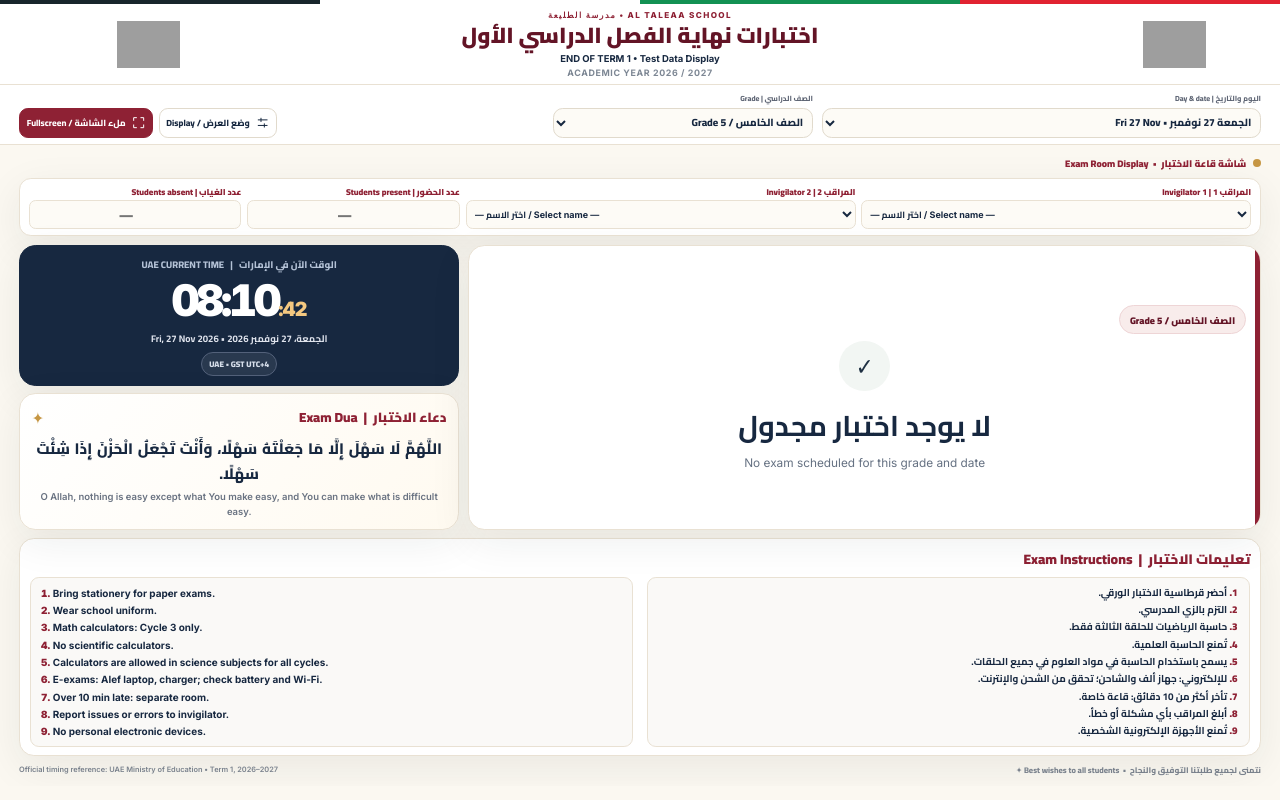
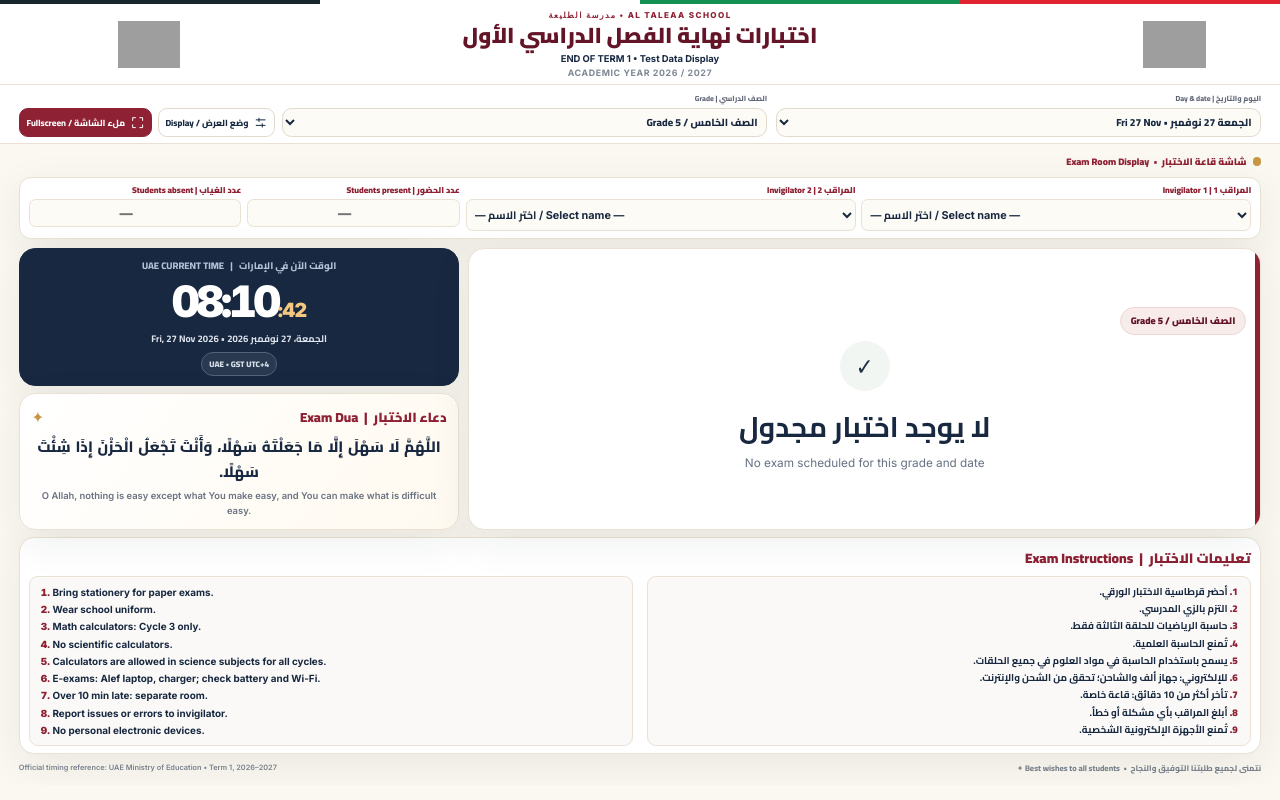
Before and after one commit to Saraans9/ExamDisplay, a plain HTML site: page index.html in a window 1280 px wide. Drawn offline with Linux system fonts and the light colour scheme; grey boxes are pictures that could not be loaded.

Commit message:
Add files via upload

```diff
--- a/index.html
+++ b/index.html
@@ -125,6 +125,18 @@ main{padding-top:22px;padding-bottom:28px}.topline{display:flex;justify-content:
 @media(max-width:420px){.room-details{padding:8px;gap:7px}.room-field label{font-size:10px}.room-field select{font-size:11px}}
 @media print{.room-field select,.room-field input{display:none!important}.room-value{display:block}.room-details{box-shadow:none;break-inside:avoid}}
 
+/* Larger staff names and flexible grade selection */
+.room-field:not(.attendance) select{font-size:clamp(14px,1.15vw,20px);height:44px}
+.room-field:not(.attendance) .room-value{font-size:clamp(16px,1.35vw,25px)}
+.filters .field.invisible,.filters .field[hidden]{display:none!important}
+.filters{grid-template-columns:repeat(auto-fit,minmax(min(100%,210px),1fr))}
+@media(max-width:740px){.filters{grid-template-columns:repeat(2,minmax(0,1fr))}.filters .field:first-child{grid-column:1/-1}}
+@media(max-width:420px){.room-field:not(.attendance) select{font-size:13px}}
+.combined-subjects{display:grid;grid-template-columns:repeat(auto-fit,minmax(min(100%,190px),1fr));gap:10px;margin:8px 0 14px}
+.combined-subject{padding:10px 12px;border:1px solid var(--line);border-radius:12px;background:var(--cream)}
+.combined-subject .subject-name{font-size:clamp(24px,2.8vw,52px);margin:3px 0}
+.combined-subject .subject-en{font-size:clamp(14px,1.5vw,26px);margin:0}
+.combined-subject .stream-title{color:var(--wine);font-weight:900;font-size:clamp(12px,1vw,17px)}
 </style></head><body>
 <div id="displayShell"><div class="flag-band" aria-hidden="true"><span></span><span></span><span></span><span></span></div>
 <header class="masthead"><div class="container masthead-row">
@@ -137,6 +149,7 @@ main{padding-top:22px;padding-bottom:28px}.topline{display:flex;justify-content:
 <div class="filters">
 <div class="field"><label for="dateSelect">اليوم والتاريخ | Day &amp; date</label><select id="dateSelect"></select></div>
 <div class="field"><label for="gradeSelect">الصف الدراسي | Grade</label><select id="gradeSelect"></select></div>
+<div class="field" id="senGradeField" hidden><label for="senGradeSelect">الصف المرجعي | SEN reference grade</label><select id="senGradeSelect"><option value="">اختر الصف / Select grade</option></select></div>
 <div class="field" id="streamField"><label for="streamSelect">المسار | Stream</label><select id="streamSelect"><option value="general">العام / General</option><option value="advanced">المتقدم / Advanced</option><option value="applied">التطبيقي / Applied</option></select></div>
 </div><div class="action-set"><button class="action" id="projectorBtn" type="button" title="إخفاء خيارات المعلم"><svg fill="none" viewBox="0 0 24 24" stroke="currentColor" stroke-width="1.8"><path stroke-linecap="round" d="M4 7h16M4 17h16M9 4v6M15 14v6"/></svg><span>وضع العرض / Display</span></button><button class="action primary" id="fullscreenBtn" type="button" title="ملء الشاشة"><svg fill="none" viewBox="0 0 24 24" stroke="currentColor" stroke-width="1.8"><path stroke-linecap="round" stroke-linejoin="round" d="M8 3H3v5m13-5h5v5M3 16v5h5m13-5v5h-5"/></svg><span>ملء الشاشة / Fullscreen</span></button></div>
 </div></section>
@@ -171,29 +184,46 @@ const gradeAr=['','الأول','الثاني','الثالث','الرابع','ا
 const streamNames={general:['المسار العام','General Stream'],advanced:['المسار المتقدم','Advanced Stream'],applied:['المسار التطبيقي','Applied Stream']};
 const dateFmt=(s)=>{const [y,m,d]=s.split('-').map(Number),x=new Date(Date.UTC(y,m-1,d)),w=x.getUTCDay();return {short:`${arDays[w]} ${d} ${arMonths[m-1]} • ${enDays[w]} ${d} ${enMonths[m-1]}`,full:`${arDays[w]}، ${d} ${arMonths[m-1]} ${y}  •  ${enDays[w]}, ${d} ${enMonths[m-1]} ${y}`}};
 const nowGST=()=>{const p=new Intl.DateTimeFormat('en-GB',{timeZone:'Asia/Dubai',year:'numeric',month:'2-digit',day:'2-digit',hour:'2-digit',minute:'2-digit',second:'2-digit',hourCycle:'h23'}).formatToParts(new Date());const obj=Object.fromEntries(p.filter(x=>x.type!=='literal').map(x=>[x.type,x.value]));return {iso:`${obj.year}-${obj.month}-${obj.day}`,h:+obj.hour,m:+obj.minute,s:+obj.second,year:+obj.year,month:+obj.month,day:+obj.day};};
-const selected=()=>({grade:+el('gradeSelect').value,stream:el('streamSelect').value,date:el('dateSelect').value});
-const currentEntry=()=>{const s=selected();return SCHEDULE[`${s.grade}-${s.grade<9?'general':s.stream}`]?.[s.date]||null};
+const combinedStream=['العام والمتقدم','General + Advanced'];
+const selected=()=>{const choice=el('gradeSelect').value,sen=choice==='sen', [base,fixed]=choice.split('-');const grade=sen?Number(el('senGradeSelect').value):Number(base);return {grade,stream:grade<9?'general':(fixed||el('streamSelect').value),date:el('dateSelect').value,sen,choice};};
+const currentEntry=()=>{const s=selected();if(s.stream!=='combined')return SCHEDULE[`${s.grade}-${s.stream}`]?.[s.date]||null;
+ const streams=['general','advanced'];const groups=streams.map(stream=>({stream,entry:SCHEDULE[`${s.grade}-${stream}`]?.[s.date]||null}));const active=groups.filter(g=>g.entry);if(!active.length)return null;
+ // In the supplied timetable both streams have identical phase timings on shared exam days.
+ const first=active[0].entry;const common=active.length===2&&JSON.stringify(active[0].entry)===JSON.stringify(active[1].entry);
+ return {...first,groups,common};};
 const secs=t=>{const [h,m]=t.split(':').map(Number);return h*3600+m*60};
 function relativeSeconds(date,time,now){const day0=Date.UTC(+date.slice(0,4),+date.slice(5,7)-1,+date.slice(8,10));const today=Date.UTC(now.year,now.month-1,now.day);return Math.floor((day0-today)/1000)+secs(time)-(now.h*3600+now.m*60+now.s);}
 const clockStr=n=>{n=Math.max(0,Math.floor(n));return [Math.floor(n/3600),Math.floor(n%3600/60),n%60].map(x=>String(x).padStart(2,'0')).join(':');};
 function populate(){
  [...new Set([...EXAM_DATES,nowGST().iso])].sort().forEach(d=>{const opt=document.createElement('option');opt.value=d;opt.textContent=dateFmt(d).short;el('dateSelect').append(opt)});
- for(let g=1;g<=12;g++){const opt=document.createElement('option');opt.value=g;opt.textContent=`الصف ${gradeAr[g]} / Grade ${g}`;el('gradeSelect').append(opt)}
- const saved=Number(safeStorage.get('at_exam_grade'));el('gradeSelect').value=(saved>=1&&saved<=12)?String(saved):'5';
+ for(let g=1;g<=12;g++){
+  const label=`الصف ${gradeAr[g]} / Grade ${g}`;
+  el('gradeSelect').add(new Option(label,String(g)));el('senGradeSelect').add(new Option(label,String(g)));
+  if([10,12].includes(g)){
+   for(const [key,ar,en] of [['advanced','متقدم','Advanced'],['general','عام','General'],['combined','متقدم + عام','Advanced + General']])el('gradeSelect').add(new Option(`الصف ${gradeAr[g]} ${ar} / Grade ${g} ${en}`,`${g}-${key}`));
+  }
+ }
+ el('gradeSelect').add(new Option('أصحاب الهمم (SEN) / SEN','sen'));
+ const saved=safeStorage.get('at_exam_grade');el('gradeSelect').value=[...el('gradeSelect').options].some(o=>o.value===saved)?saved:'5';
+ const ref=safeStorage.get('at_exam_sen_grade');if(ref&&[...el('senGradeSelect').options].some(o=>o.value===ref))el('senGradeSelect').value=ref;
  const st=safeStorage.get('at_exam_stream');if(st&&['general','advanced','applied'].includes(st))el('streamSelect').value=st;
  updateStream(true);el('dateSelect').value=nowGST().iso;render();
 }
-function updateStream(first=false){const g=+el('gradeSelect').value;el('streamField').classList.toggle('invisible',g<9);const applied=el('streamSelect').querySelector('option[value="applied"]');applied.hidden=g!==12;applied.disabled=g!==12;if(g<12&&el('streamSelect').value==='applied')el('streamSelect').value='general';if(g<9)el('streamSelect').value='general';if(!first)render();}
+function updateStream(first=false){const s=selected(),g=s.grade;el('senGradeField').hidden=!s.sen;const fixed=s.choice.includes('-');el('streamField').classList.toggle('invisible',g<9||fixed);const applied=el('streamSelect').querySelector('option[value="applied"]');applied.hidden=g!==12;applied.disabled=g!==12;if(g<12&&el('streamSelect').value==='applied')el('streamSelect').value='general';if(g<9)el('streamSelect').value='general';if(!first)render();}
 function phaseState(p,date,now){const start=relativeSeconds(date,p.start,now),end=relativeSeconds(date,p.end,now);return start>0?'upcoming':end>0?'active':'done'}
 function examState(entry,date,now){const a=entry.phases[0],last=entry.phases[entry.phases.length-1],starts=relativeSeconds(date,a.start,now),ends=relativeSeconds(date,last.end,now);if(starts>0)return {text:'لم يبدأ الاختبار • Not started',code:'future'};if(ends<=0)return {text:'انتهى وقت الاختبار • Exam finished',code:'done'};return {text:'الاختبار جارٍ • Exam in progress',code:'active'}};
 function render(){
- const s=selected(),entry=currentEntry(),str=s.grade>=9?streamNames[s.stream]:null;
- const note=el('schoolNote');note.classList.toggle('visible',s.grade<=2);
- note.textContent='تنبيه: الصفان الأول والثاني يعرضان جدول الصفين الثالث والرابع بناءً على ترتيب مدرسة الطليعة، وليس ضمن الجداول الوزارية المرفقة للصفوف 3–12.  |  Note: Grades 1–2 follow the Grades 3–4 timetable under the school arrangement; the attached MOE schedule starts at Grade 3.';
- if(!entry){el('subjectPanel').innerHTML=`<div class="head-meta"><span class="chip">الصف ${gradeAr[s.grade]} / Grade ${s.grade}</span>${str?`<span class="chip secondary">${str[0]} / ${str[1]}</span>`:''}</div><div class="noexam"><div class="icon">✓</div><h2>لا يوجد اختبار مجدول</h2><p>No exam scheduled for this grade and date</p></div>`;tick();return;}
+ const s=selected(),entry=currentEntry(),str=s.grade>=9?(s.stream==='combined'?combinedStream:streamNames[s.stream]):null;
+ const gradeChip=s.sen?`<span class="chip">أصحاب الهمم / SEN</span>${s.grade?`<span class="chip secondary">الصف ${gradeAr[s.grade]} / Grade ${s.grade}</span>`:''}`:`<span class="chip">الصف ${gradeAr[s.grade]} / Grade ${s.grade}</span>`;
+ const meta=gradeChip+(str?`<span class="chip secondary">${str[0]} / ${str[1]}</span>`:'');
+ const note=el('schoolNote');note.classList.toggle('visible',s.sen||s.grade<=2);
+ note.textContent=s.sen?'تنبيه: يعرض الجدول والتوقيت المرجعي للصف فقط. يرجى اتباع الترتيبات والتوقيت المعتمد لكل طالب من أصحاب الهمم. | SEN: Reference grade timetable and standard timings only. Follow each student’s approved exam arrangements and timing.':'تنبيه: الصفان الأول والثاني يعرضان جدول الصفين الثالث والرابع بناءً على ترتيب مدرسة الطليعة، وليس ضمن الجداول الوزارية المرفقة للصفوف 3–12. | Note: Grades 1–2 follow the Grades 3–4 timetable under the school arrangement; the attached MOE schedule starts at Grade 3.';
+ if(!entry){el('subjectPanel').innerHTML=`<div class="head-meta">${meta}</div><div class="noexam"><div class="icon">✓</div><h2>${s.sen&&!s.grade?'اختر الصف المرجعي':'لا يوجد اختبار مجدول'}</h2><p>${s.sen&&!s.grade?'Select the SEN reference grade':'No exam scheduled for this grade and date'}</p></div>`;tick();return;}
  const sub=SUBJECTS[entry.subject];
  const phases=entry.phases.map((p,i)=>`<article class="segment" data-index="${i}"><div class="seg-top"><span class="seg-tag">${p.ar}</span><span class="seg-state"></span></div><div class="times"><span>${p.start}</span><span class="dash">–</span><span>${p.end}</span></div><div class="seg-english">${p.en}</div></article>`).join('');
- el('subjectPanel').innerHTML=`<div class="head-meta"><span class="chip">الصف ${gradeAr[s.grade]} / Grade ${s.grade}</span>${str?`<span class="chip secondary">${str[0]} / ${str[1]}</span>`:''}<span class="chip gold">${entry.phases.length>1?'فترتان / 2 parts':'فترة واحدة / 1 part'}</span></div><div class="title-small">المادة الدراسية &nbsp;|&nbsp; SUBJECT</div><h2 class="subject-name" lang="ar">${sub[0]}</h2><p class="subject-en" lang="en" dir="ltr">${sub[1]}</p><div class="segments">${phases}</div><div class="exam-guidance">يرجى الالتزام بمواعيد الاختبار وتعليمات المراقب <span class="translate" dir="ltr">Please follow the exam timings and invigilator's instructions.</span></div>`;
+ const subject=entry.groups&&!entry.common?`<div class="combined-subjects">${entry.groups.map(g=>{const names=g.entry?SUBJECTS[g.entry.subject]:['لا يوجد اختبار مجدول','No exam scheduled'];return `<div class="combined-subject"><div class="stream-title">${streamNames[g.stream].join(' / ')}</div><h2 class="subject-name" lang="ar">${names[0]}</h2><p class="subject-en" lang="en" dir="ltr">${names[1]}</p></div>`}).join('')}</div>`:`<h2 class="subject-name" lang="ar">${sub[0]}</h2><p class="subject-en" lang="en" dir="ltr">${sub[1]}</p>`;
+ const shared=entry.groups&&!entry.common?`<div class="title-small">${entry.groups.every(g=>g.entry)?'توقيت مشترك للمسارين | Shared timings for both streams':'التوقيت للمسار الذي لديه اختبار فقط | Timings apply to the scheduled stream only'}</div>`:'';
+ el('subjectPanel').innerHTML=`<div class="head-meta">${meta}<span class="chip gold">${entry.phases.length>1?'فترتان / 2 parts':'فترة واحدة / 1 part'}</span></div><div class="title-small">المادة الدراسية &nbsp;|&nbsp; SUBJECT</div>${subject}${shared}<div class="segments">${phases}</div><div class="exam-guidance">${s.sen?'يرجى اتباع التوقيت والترتيبات المعتمدة للطالب':'يرجى الالتزام بمواعيد الاختبار وتعليمات المراقب'} <span class="translate" dir="ltr">${s.sen?'Follow the student’s approved exam timing and arrangements.':"Please follow the exam timings and invigilator's instructions."}</span></div>`;
  tick();
 }
 function tick(){
@@ -202,6 +232,7 @@ function tick(){
  const today=dateFmt(now.iso);el('clockDate').textContent=today.full;
  const selectedDay=el('dateSelect').value,entry=currentEntry();const counter=el('countdown').closest('.counter');counter.style.display='none';if(!selectedDay||!entry){el('counterLabel').textContent='لا يوجد اختبار | No scheduled exam';el('countdown').textContent='--:--:--';el('counterNote').textContent='اختر تاريخاً آخر للعرض • Choose a different date';el('dateBadge').textContent='UAE • GST UTC+4';el('dateBadge').classList.add('other');return;}
  const badge=el('dateBadge');badge.classList.toggle('other',now.iso!==selectedDay);badge.textContent=now.iso===selectedDay?'اليوم المحدد هو اليوم • Today’s exam':'توقيت الإمارات • GST UTC+4';
+ if(selected().sen){document.querySelectorAll('.segment').forEach(e=>{e.classList.remove('active','done');e.querySelector('.seg-state').textContent='';});return;}
  const status=examState(entry,selectedDay,now);
  const states=entry.phases.map(p=>phaseState(p,selectedDay,now));
  document.querySelectorAll('.segment').forEach((element,i)=>{element.classList.toggle('active',states[i]==='active');element.classList.toggle('done',states[i]==='done');element.querySelector('.seg-state').textContent=states[i]==='active'?'● الآن / NOW':states[i]==='done'?'✓ انتهى / Done':''});
@@ -210,8 +241,9 @@ function tick(){
  if(activeIndex>=0){counter.style.display='';const p=entry.phases[activeIndex];el('counterLabel').textContent='الوقت المتبقي لهذا الجزء | Time left in this part';el('countdown').textContent=clockStr(relativeSeconds(selectedDay,p.end,now));el('counterNote').textContent=p.ar+' • '+p.en;return;}
  // Before an exam begins, show the live clock only.
 }
-function save(){safeStorage.set('at_exam_grade',el('gradeSelect').value);safeStorage.set('at_exam_stream',el('streamSelect').value)}
+function save(){safeStorage.set('at_exam_grade',el('gradeSelect').value);safeStorage.set('at_exam_stream',el('streamSelect').value);safeStorage.set('at_exam_sen_grade',el('senGradeSelect').value)}
 el('gradeSelect').addEventListener('change',()=>{updateStream();save()});
+el('senGradeSelect').addEventListener('change',()=>{updateStream();save()});
 el('streamSelect').addEventListener('change',()=>{save();render()});
 el('dateSelect').addEventListener('change',render);
 el('projectorBtn').addEventListener('click',()=>document.body.classList.add('projector'));
@@ -238,7 +270,7 @@ function fitDisplay(){
 function queueFit(){cancelAnimationFrame(fitFrame);fitFrame=requestAnimationFrame(fitDisplay)}
 window.addEventListener('resize',queueFit);
 document.addEventListener('fullscreenchange',queueFit);
-['dateSelect','gradeSelect','streamSelect','projectorBtn','restoreTools'].forEach(id=>{el(id).addEventListener(id.endsWith('Select')?'change':'click',queueFit)});
+['dateSelect','gradeSelect','senGradeSelect','streamSelect','projectorBtn','restoreTools'].forEach(id=>{el(id).addEventListener(id.endsWith('Select')?'change':'click',queueFit)});
 if(document.fonts)document.fonts.ready.then(queueFit);
 window.addEventListener('load',queueFit);
 window.addEventListener('beforeprint',()=>{el('displayShell').style.zoom='1'});
@@ -267,7 +299,7 @@ function initRoomDetails(){
  updateRoomValues();
  // Clear the hall-specific details when the selected exam changes.
  let lastKey=JSON.stringify(selected());
- for(const id of ['dateSelect','gradeSelect','streamSelect']){
+ for(const id of ['dateSelect','gradeSelect','senGradeSelect','streamSelect']){
   el(id).addEventListener('change',()=>{
    const key=JSON.stringify(selected());
    if(key!==lastKey){roomIds.forEach(id=>el(id).value='');updateRoomValues();lastKey=key;queueFit();}
```
